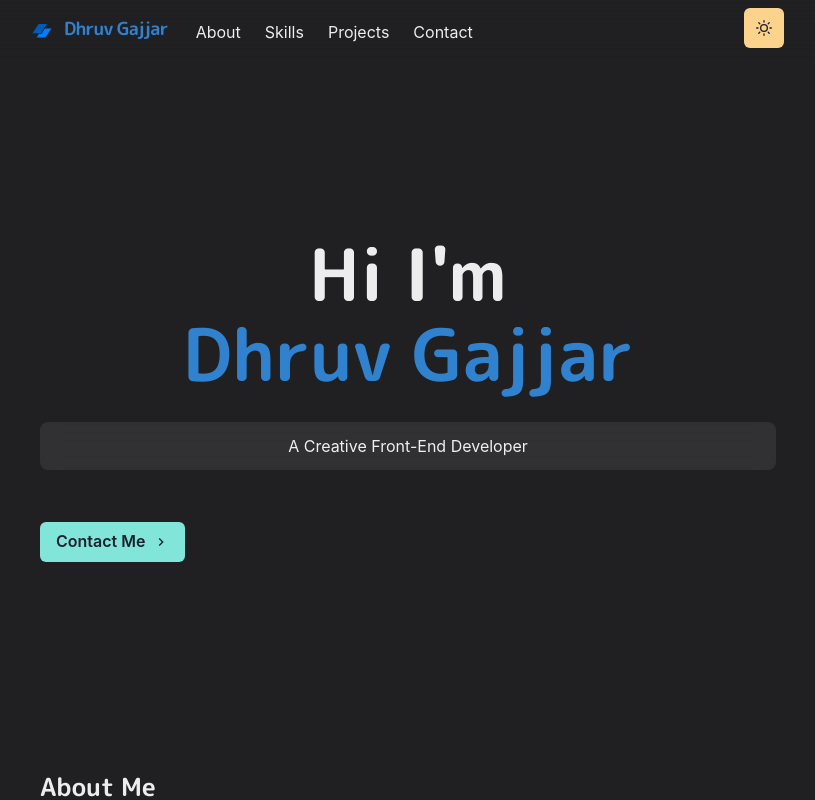
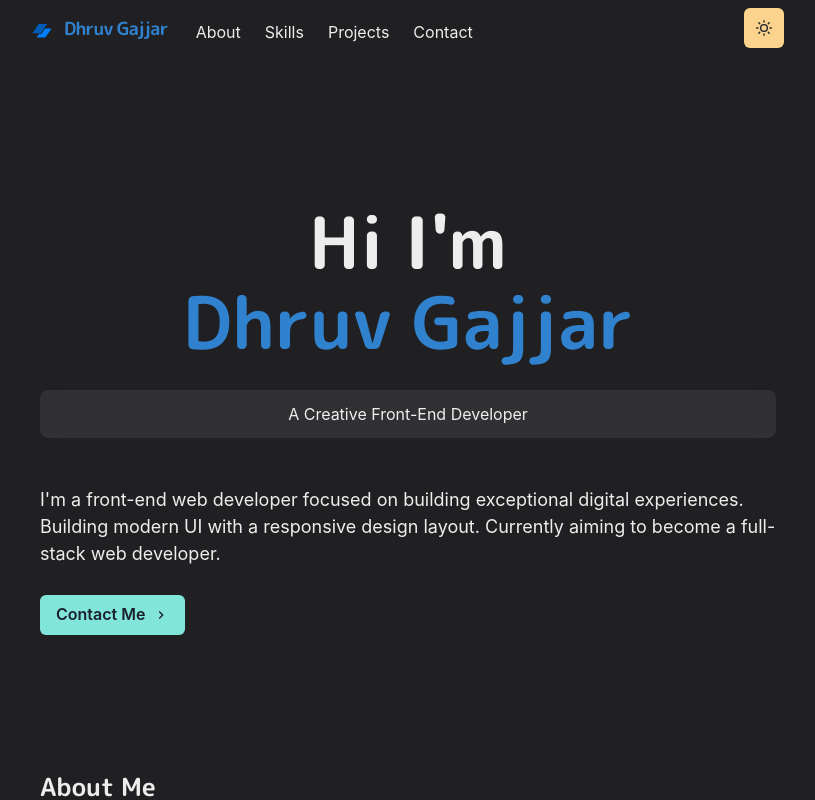
Before and after one commit to Dhruv-Gajjar/dhruv-homepage, a Next.js app: page / in a window 1280 px wide. Shown: the top 800 px of the page, without its empty margins (232-1047 px from the left). Built offline with nearby package versions, Linux system fonts and the light colour scheme.

Commit message:
Update index.js

```diff
--- a/pages/index.js
+++ b/pages/index.js
@@ -18,7 +18,14 @@ import { ChevronRightIcon } from "@chakra-ui/icons";
 const Home = () => {
   return (
     <Layout>
-      <VStack w="100%" h="80vh" align="center" justify="center" id="home">
+      <VStack
+        w="100%"
+        h="80vh"
+        pt={10}
+        align="center"
+        justify="center"
+        id="home"
+      >
         <Box>
           <Heading as="h1" size={{ base: "3xl", md: "4xl" }}>
             Hi I&apos;m
@@ -49,6 +56,14 @@ const Home = () => {
           a creative front-end developer
         </Box>
 
+        <Box pt={4} align="left">
+          <Text fontSize="lg">
+            I&apos;m a front-end web developer focused on building exceptional
+            digital experiences. Building modern UI with a responsive design
+            layout. Currently aiming to become a full-stack web developer.
+          </Text>
+        </Box>
+
         <Box pt={5} w="full" align="left">
           <NextLink href="#contact">
             <Button
```
